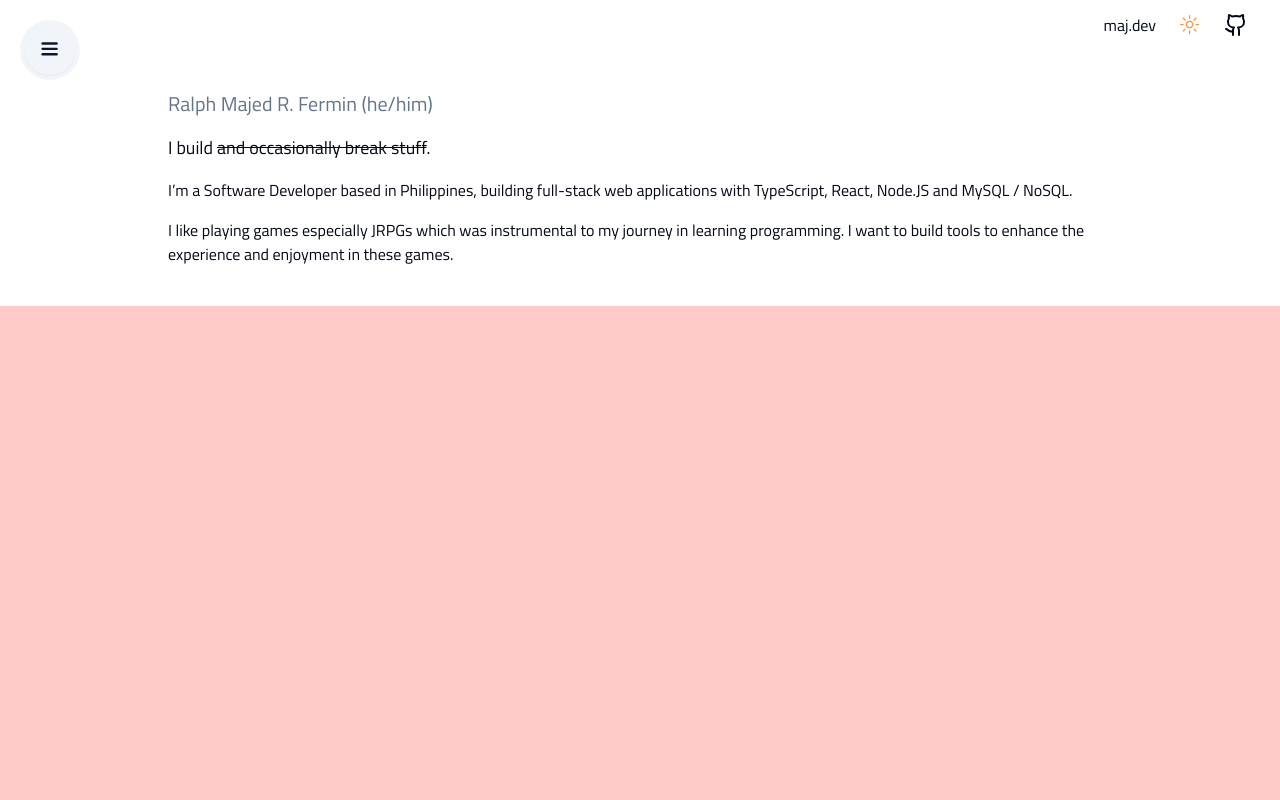
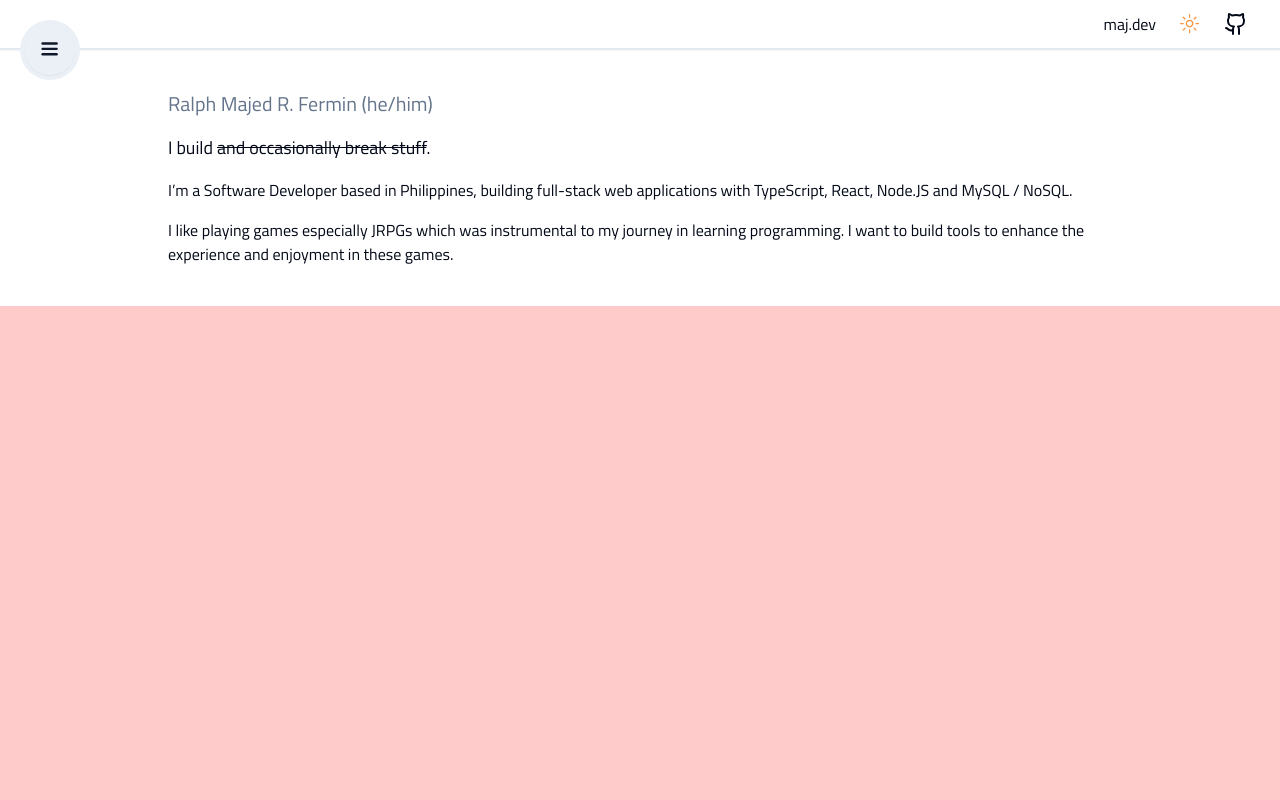
Before and after one commit to maj-rf/portfolio-v3, a Next.js app: page / in a window 1280 px wide. Shown: the top 800 px of the page. Built offline with nearby package versions, Linux system fonts and the light colour scheme.

Commit message:
adjust colors

```diff
--- a/src/app/globals.css
+++ b/src/app/globals.css
@@ -12,7 +12,7 @@
     --popover-foreground: 222.2 84% 4.9%;
     --primary: 222.2 47.4% 11.2%;
     --primary-foreground: 210 40% 98%;
-    --secondary: 210 40% 96.1%;
+    --secondary: 210 40% 94.1%;
     --secondary-foreground: 222.2 47.4% 11.2%;
     --muted: 210 40% 96.1%;
     --muted-foreground: 215.4 16.3% 46.9%;
@@ -35,7 +35,7 @@
     --popover-foreground: 0 0% 98%;
     --primary: 0 0% 98%;
     --primary-foreground: 0 0% 9%;
-    --secondary: 0 0% 14.9%;
+    --secondary: 0 0% 7.9%;
     --secondary-foreground: 0 0% 98%;
     --muted: 0 0% 14.9%;
     --muted-foreground: 0 0% 63.9%;
--- a/src/components/Header/Header.tsx
+++ b/src/components/Header/Header.tsx
@@ -2,7 +2,7 @@ import { Github } from 'lucide-react';
 import { ThemeToggle } from './ThemeToggle';
 export const Header = () => {
   return (
-    <header className="h-[50px]" id="Home">
+    <header className="h-[50px] border-b-2 shadow-sm" id="Home">
       <div className="h-full flex items-center justify-end px-8">
         <ul className="flex gap-4 items-center">
           <h1>maj.dev</h1>
--- a/src/components/Sidebar/Sidebar.tsx
+++ b/src/components/Sidebar/Sidebar.tsx
@@ -32,7 +32,7 @@ export const Sidebar = () => {
       animate={open ? 'open' : 'closed'}
     >
       <motion.div
-        className="fixed top-0 left-0 bottom-0 w-full sm:w-[300px] bg-secondary"
+        className="fixed top-0 left-0 bottom-0 w-full h-[100lvh] sm:w-[300px] bg-secondary"
         variants={variants}
       >
         <SidebarLinks closeMenu={() => setOpen(false)} />
```
